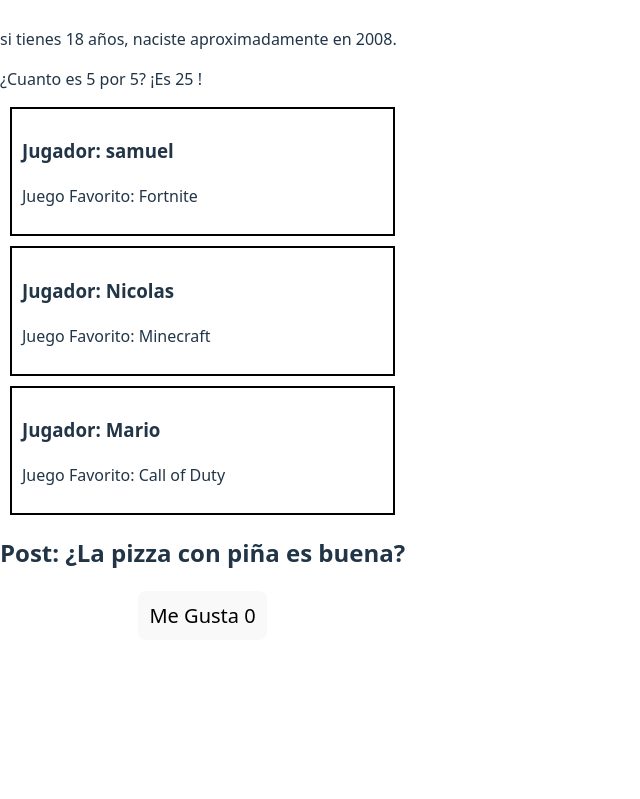
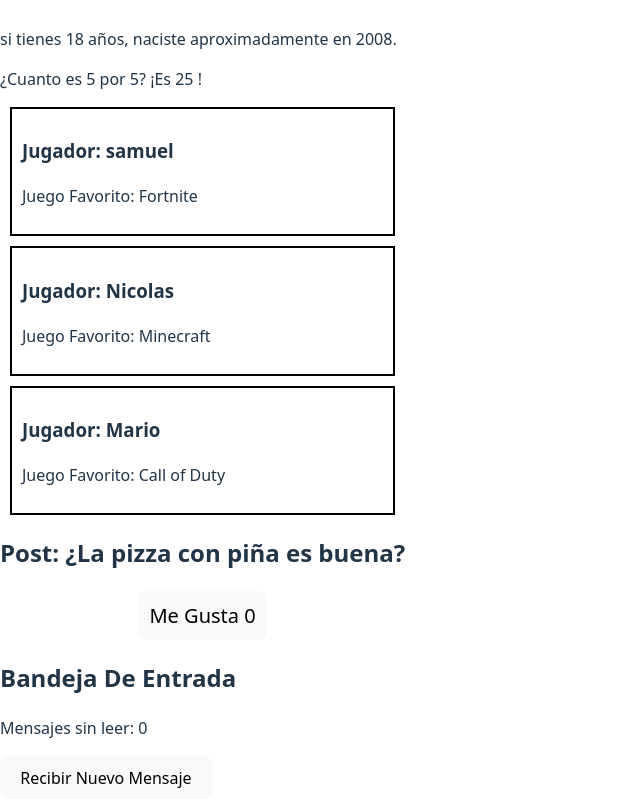
Before and after one commit to sxmmmmm/ejemplos-guiados-react, a React (Vite) app: page / in a window 1280 px wide. Shown: the part 198-997 px from the top of the page, without its empty margins (0-640 px from the left). Before the commit the page ends 838 px from the top, so only its background shows below. Built offline with nearby package versions, Linux system fonts and the light colour scheme.

Commit message:
adicion del ultimo ejercicio

```diff
--- a/src/App.jsx
+++ b/src/App.jsx
@@ -2,7 +2,7 @@ import Saludo from "./components/saludo";
 import MatematicasMagicas from "./components/MatematicasMagicas";
 import TarjetaUsuario from "./components/TarjetaUsuario";
 import BotonLike from "./components/BotonLike";
-
+import PostConEfecto from "./components/PostConEfecto";
 
 const App = () => {
   return (
@@ -13,6 +13,8 @@ const App = () => {
         <TarjetaUsuario nombre="Nicolas" juegoFavorito="Minecraft"/>
         <TarjetaUsuario nombre="Mario" juegoFavorito="Call of Duty"/>
         <BotonLike />
+        <PostConEfecto/>
+
     </div>
   )
 }
--- /dev/null
+++ b/src/components/PostConEfecto.jsx
@@ -0,0 +1,20 @@
+import { useState, useEffect, use } from "react";
+
+function PostConEfecto() {
+    const [mensajes, setMensajes] = useState(0);
+    useEffect(() => {
+        document.title = `Tienes ${mensajes} mensajes nuevos`
+    }, [mensajes]);
+
+    return (
+        <div>
+            <h2>Bandeja De Entrada </h2>
+            <p>Mensajes sin leer: {mensajes}</p>
+            <button onClick={() => setMensajes (mensajes+ 1) }>
+                Recibir Nuevo Mensaje
+            </button>
+        </div>
+    )
+}
+
+export default PostConEfecto;
```
